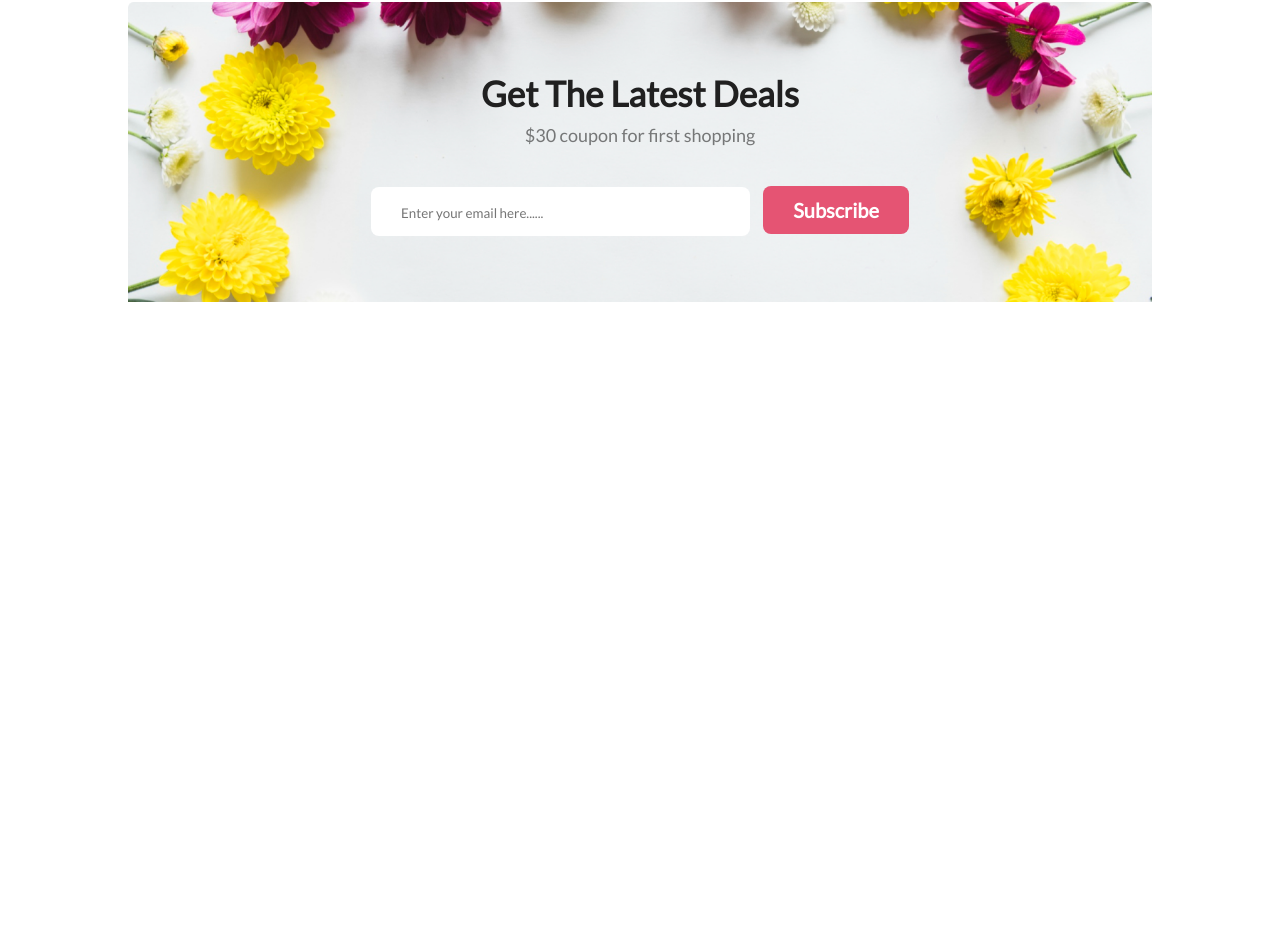
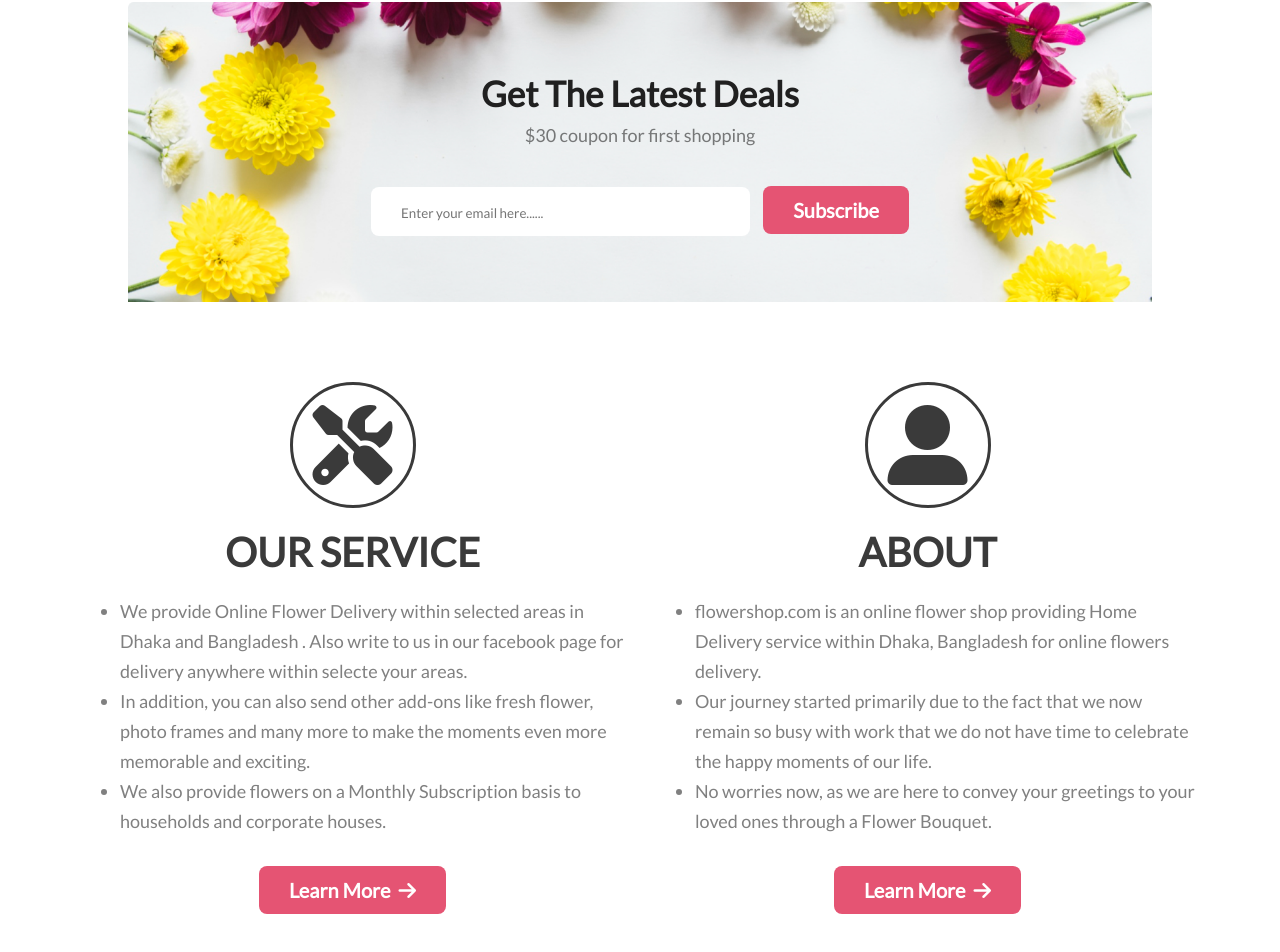
Before and after one commit to shakib2123/My-Flower-Shop, a plain HTML site: page index.html in a window 1280 px wide. Shown: the part 2713-3665 px from the top of the page. Before the commit the page ends 3019 px from the top, so only its background shows below. Drawn offline with Linux system fonts and the light colour scheme.

Commit message:
uniqe about section added

```diff
--- a/index.html
+++ b/index.html
@@ -5,6 +5,10 @@
     <meta charset="UTF-8">
     <meta name="viewport" content="width=device-width, initial-scale=1.0">
     <title>My Flower Shop</title>
+    <!----------------------------
+        fontawesome style
+    ------------------------------>
+    <script src="https://kit.fontawesome.com/7423bd10d7.js" crossorigin="anonymous"></script>
     <!--------------------------
         google font
     ----------------------------->
@@ -143,8 +147,34 @@
         <!---------------------------------------
             unique about section start
         -------------------------------------->
-        <section class="about-container">
-
+        <section class="aobut-container">
+            <div class="about">
+                <p><i class="fa-solid fa-screwdriver-wrench service-icon"></i></p>
+                <h2 class="about-title">OUR SERVICE</h2>
+                <ul class="about-list">
+                    <li>We provide Online Flower Delivery within selected areas in Dhaka and Bangladesh . Also
+                        write to us in our facebook page for delivery anywhere within selecte your areas.</li>
+                    <li>In addition, you can also send other add-ons like fresh flower, photo frames and many more to
+                        make
+                        the moments even more memorable and exciting.</li>
+                    <li>We also provide flowers on a Monthly Subscription basis to households and corporate houses.</li>
+                </ul>
+                <button class="btn-primary">Learn More<i class="fa-solid fa-arrow-right more-arrow"></i></button>
+            </div>
+            <div class="about">
+                <p><i class="fa-solid fa-user-large service-icon"></i></p>
+                <h2 class="about-title">ABOUT</h2>
+                <ul class="about-list">
+                    <li>flowershop.com is an online flower shop providing Home Delivery service within Dhaka, Bangladesh
+                        for online flowers delivery.</li>
+                    <li>Our journey started primarily due to the fact that we now remain so busy with work that we do
+                        not have time to celebrate the happy moments of our life.</li>
+                    <li>No worries now, as we are here to convey your greetings to your loved ones through a Flower
+                        Bouquet.
+                    </li>
+                </ul>
+                <button class="btn-primary">Learn More<i class="fa-solid fa-arrow-right more-arrow"></i></button>
+            </div>
         </section>
     </main>
 </body>
--- a/styles/shop.css
+++ b/styles/shop.css
@@ -270,3 +270,45 @@ header {
     border-radius: 8px;
     margin-right: 10px;
 }
+
+/* -----------------------------------
+    unique about section styles
+------------------------------------- */
+.aobut-container {
+    display: flex;
+    justify-content: space-between;
+    margin: 80px;
+    gap: 30px;
+}
+
+.about {
+    width: 50%;
+    text-align: center;
+}
+
+.service-icon {
+    font-size: 80px;
+    padding: 20px;
+    color: rgb(58, 58, 58);
+    border: 3px solid rgb(58, 58, 58);
+    border-radius: 50%;
+    margin-bottom: 20px;
+}
+
+.about-title {
+    font-size: 40px;
+    color: rgb(58, 58, 58);
+    margin-bottom: 20px;
+}
+
+.about-list {
+    text-align: left;
+    line-height: 30px;
+    font-size: 18px;
+    color: gray;
+    margin-bottom: 30px;
+}
+
+.more-arrow {
+    margin-left: 8px;
+}
```
